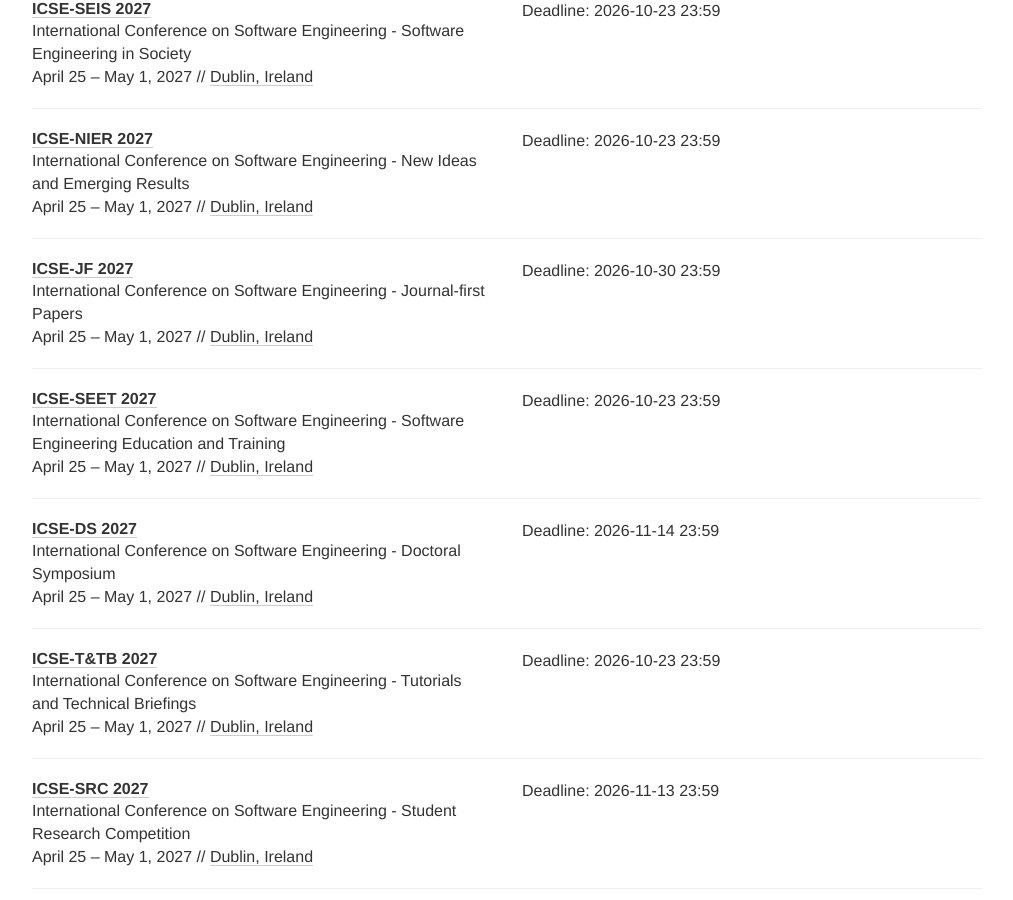
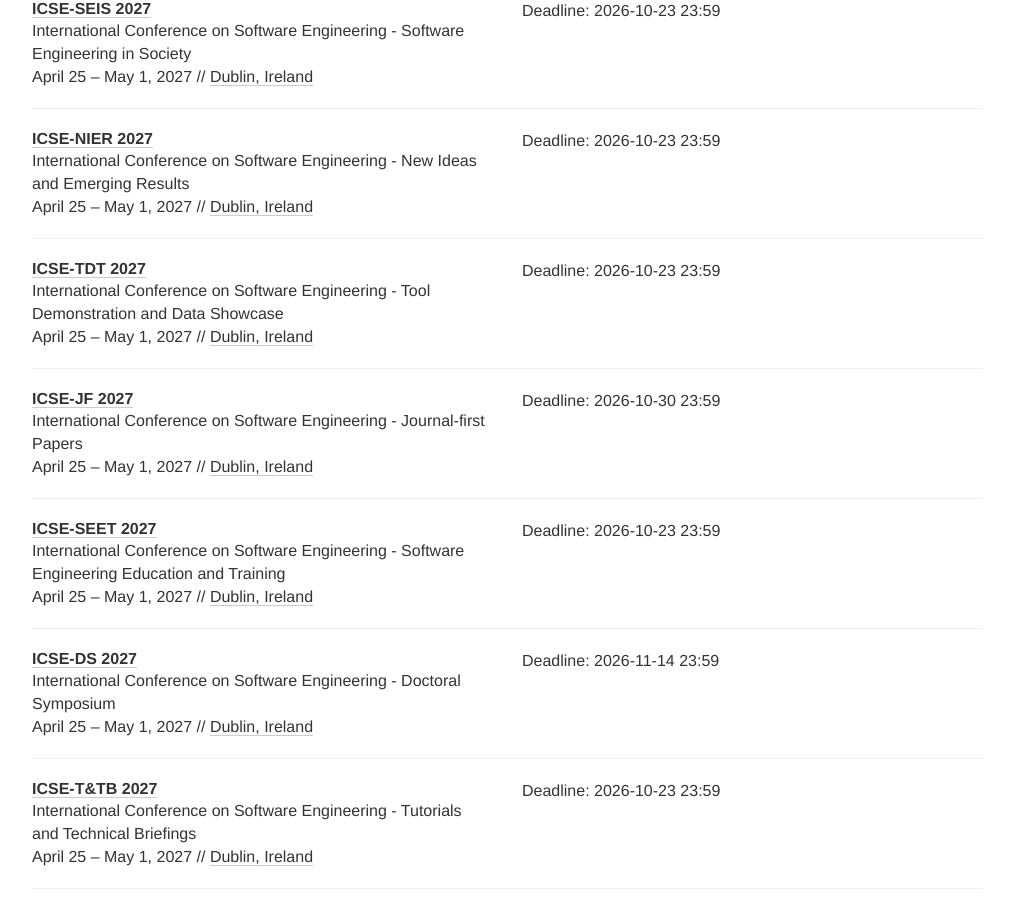
Before and after one commit to se-deadlines/se-deadlines.github.io, a Jekyll site: the page built from index.html, in a window 1280 px wide and 900 px high, scrolled down 887 px. Shown: the whole window, without its empty margins (133-1146 px from the left). Built offline with Jekyll 4.4.1, drawn with Linux system fonts in a browser that asks for light colours; nearby versions of some CDN libraries.

Commit message:
Add ICSE 2027 Tool Demonstration and Data Showcase track
Co-Authored-By: Claude Opus 5.5 <noreply@anthropic.com>

```diff
--- a/_data/conferences.yml
+++ b/_data/conferences.yml
@@ -39,6 +39,16 @@
   date: April 25 - May 1, 2027
   place: Dublin, Ireland
   tags: [CO, NIER]
+
+- name: ICSE-TDT
+  description: International Conference on Software Engineering - Tool Demonstration and Data Showcase
+  year: 2027
+  link: https://conf.researchr.org/track/icse-2027/icse-2027-demonstrations
+  deadline:
+  - "2026-10-23 23:59"
+  date: April 25 - May 1, 2027
+  place: Dublin, Ireland
+  tags: [CO, TOT, DB]
 
 - name: ICSE-JF
   description: International Conference on Software Engineering - Journal-first Papers
```
